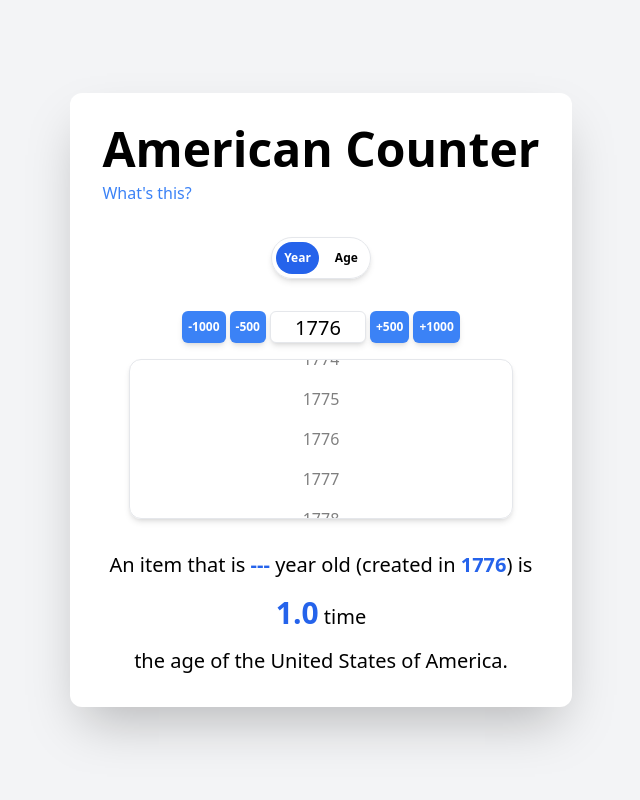
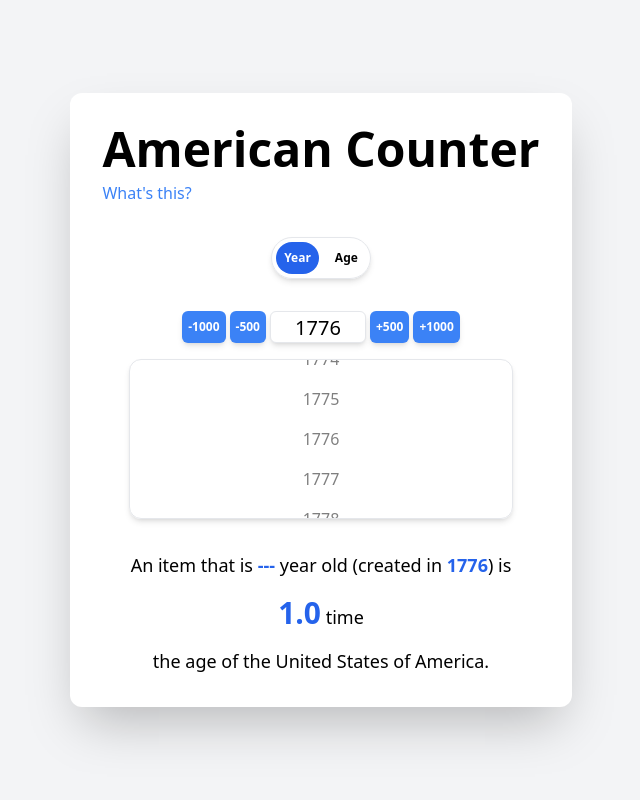
Before and after one commit to feyli/american-counter, a website: page src/index.html in a window 1280 px wide. Shown: the whole page, without its empty margins (319-959 px from the left). Drawn offline with Linux system fonts and the light colour scheme.

Commit message:
feat: update about page link and add .htaccess for URL rewriting
- Changed the link in about.html to point to the root directory.
- Added a new .htaccess file to enable URL rewriting for cleaner URLs.
- Updated font size in index.html for improved readability.

```diff
--- a/src/index.html
+++ b/src/index.html
@@ -40,7 +40,7 @@
                 <ul class="year-picker year-mode picker"></ul>
                 <ul class="age-picker age-mode picker hidden"></ul>
             </div>
-            <div class="mt-8 text-xl font-normal">
+            <div class="mt-8 text-lg font-normal">
                 <p>An item that is <span id="itemAge" class="highlight-value">---</span> <span id="pluralYear">year</span> old (created in <span id="itemYear" class="highlight-value">1776</span>) is</p>
                 <p class="my-4"><span id="itemUSAge" class="highlight-value">1.0</span> <span id="pluralTime">time</span></p>
                 <p>the age of the United States of America.</p>
```
Also changed, not shown: src/about.html (+1 -1 lines), src/css/about-output.css, src/css/output.css, 1 other file.
